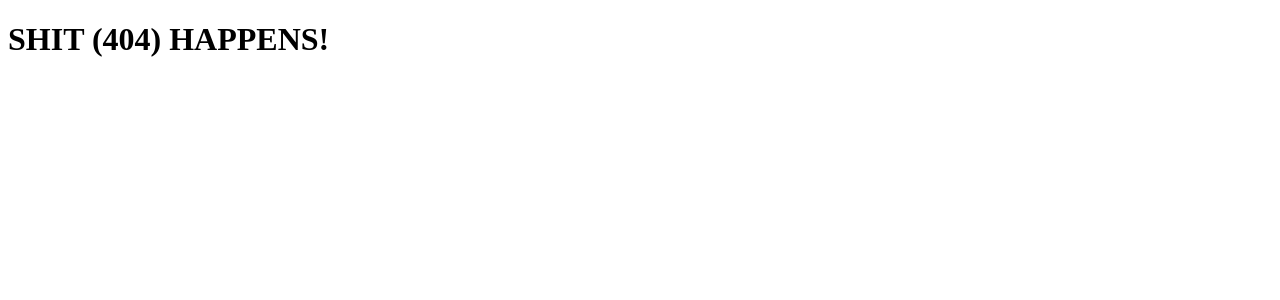
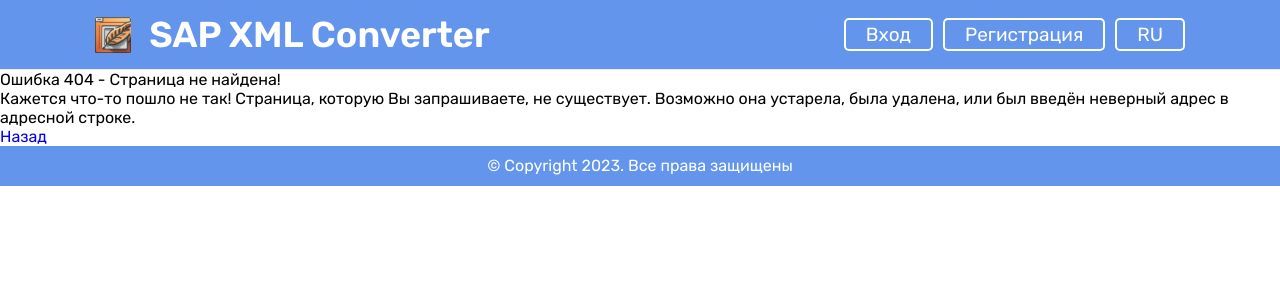
Before and after one commit to Zimin0/Site-Convertor, a Django app: template convert_order/templates/convert_order/404.html in a window 1280 px wide. Shown: the top 300 px of the page. Run offline with Django 4.2, Linux system fonts and the light colour scheme; the template is opened without the code that fills it, so the values that code supplies are empty.

Commit message:
404 and 505 integrated

```diff
--- a/convert_order/templates/convert_order/404.html
+++ b/convert_order/templates/convert_order/404.html
@@ -1,6 +1,44 @@
 <!DOCTYPE html>
-<html>
+<html lang="ru">
+
 <head>
-    <h1> SHIT (404) HAPPENS!</h1>
-</body>
+    <meta charset="UTF-8">
+    <meta http-equiv="X-UA-Compatible" content="IE=edge">
+    <meta name="viewport" content="width=device-width, initial-scale=1.0, maximum-scale=1, user-scalable=no">
+    <title>Not Found - 404</title>
+    <link rel="stylesheet" href="./css/styles.css">
+    <link rel="stylesheet" href="./css/media.css">
+</head>
+
+<body>
+    <header class="header">
+
+        <div class="container wrapper">
+            <a href="./index.html" class="logo">
+                <img src="./img/converter-logo.jpg" alt="">
+                <span>SAP XML Converter</span>
+            </a>
+
+            <div class="button-container">
+                <a href="./sign-up.html" class="sign_in-btn">Вход</a>
+                <a href="./sign-in.html" class="sign_in-btn">Регистрация</a>
+                <button class="lang-btn">RU</button>
+            </div>
+        </div>
+
+    </header>
+
+    <section class="about">
+        <h1 class="form-title">Ошибка 404 - Страница не найдена!</h1>
+        <p class="error-text">
+            Кажется что-то пошло не так! Страница, которую Вы запрашиваете, не существует. Возможно она устарела, была
+            удалена, или был введён неверный адрес в адресной строке.
+        </p>
+        <a href="./index.html" class="return-btn">Назад</a>
+    </section>
+
+    <footer class="footer">
+        <p class="footer-copyright">© Copyright 2023. Все права защищены</p>
+    </footer>
+
 </html>
```
Also changed, not shown: convert_order/templates/convert_order/500.html (+40 -3 lines).
